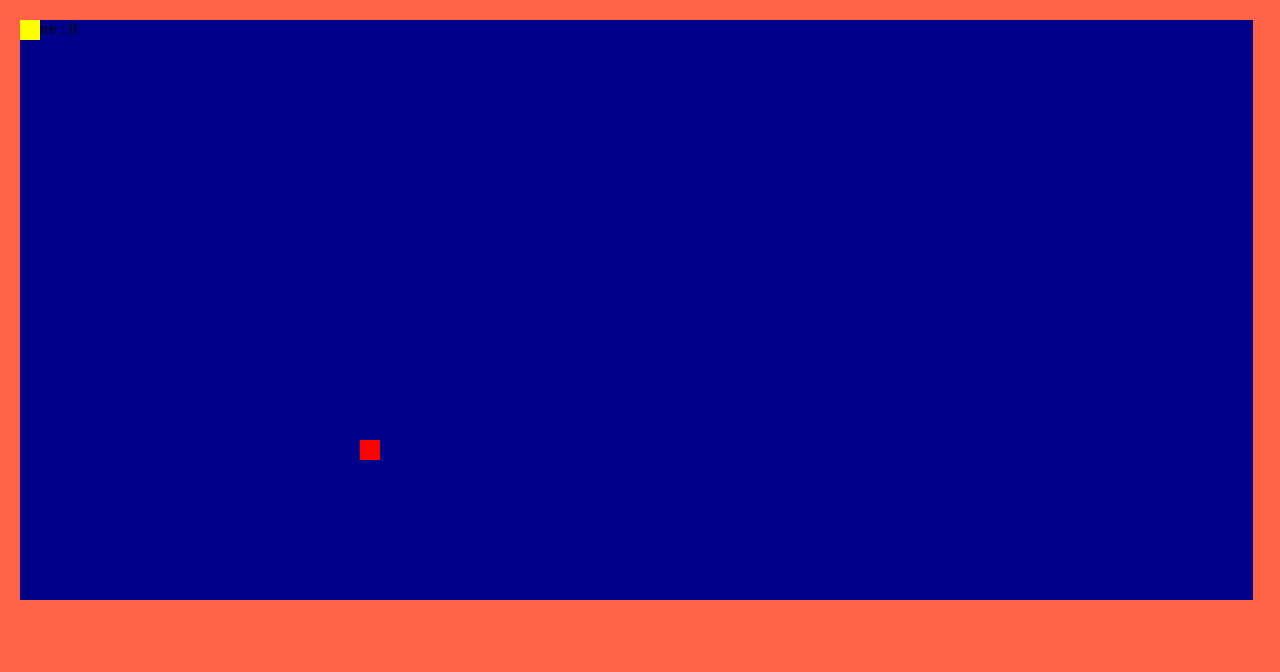
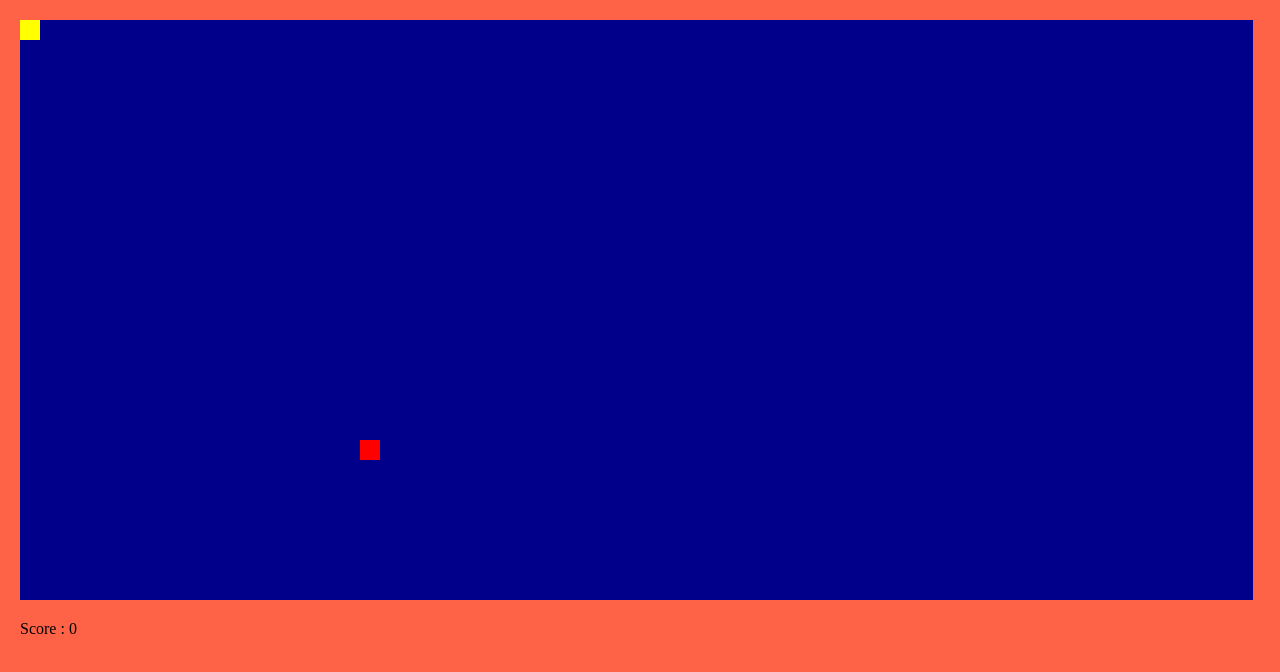
Before and after one commit to muradovvorxan/Snake-Game, a plain HTML site: page index.html in a window 1280 px wide. Drawn offline with Linux system fonts and the light colour scheme.

Commit message:
Update style.css

```diff
--- a/style.css
+++ b/style.css
@@ -26,3 +26,8 @@ body{
     background-color: red;
     position: absolute;
 }
+
+.text{
+    position: absolute;
+    margin-top: 600px;
+}
```
